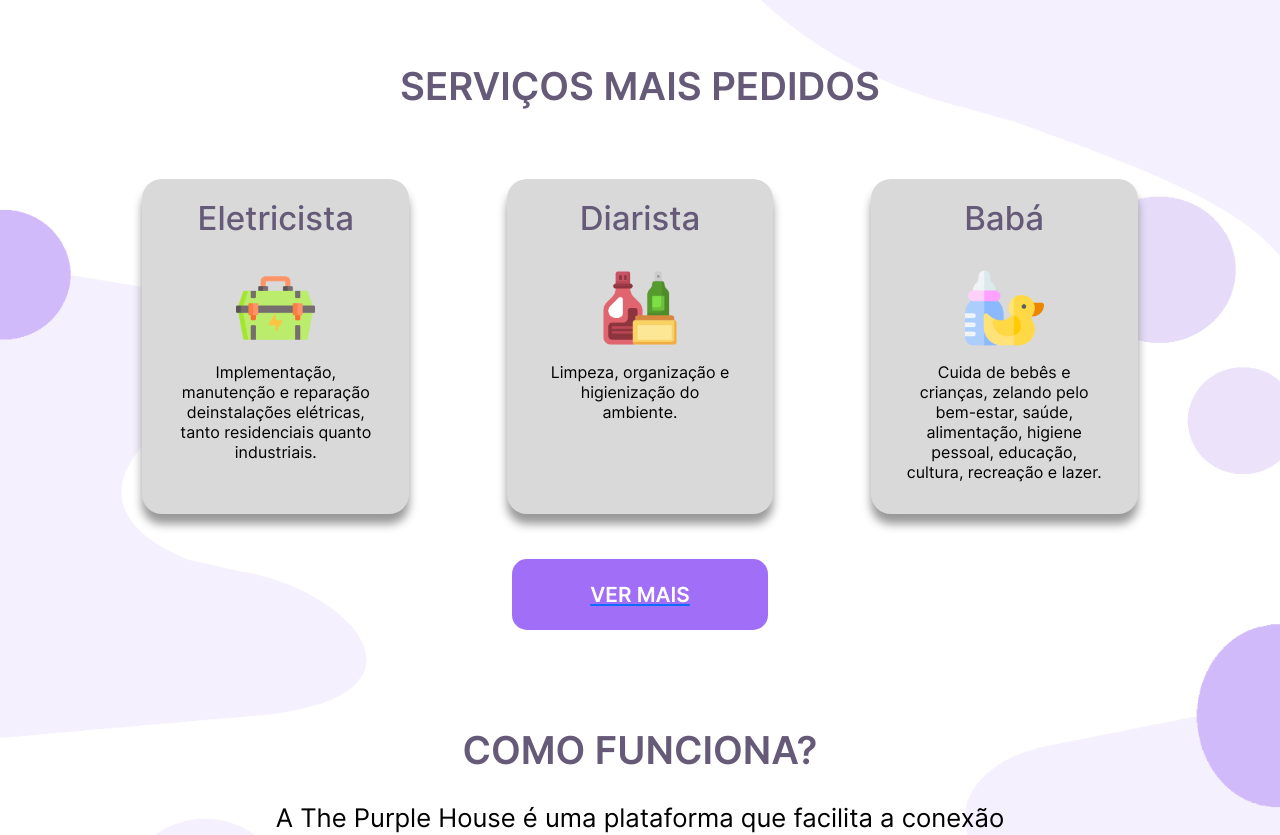
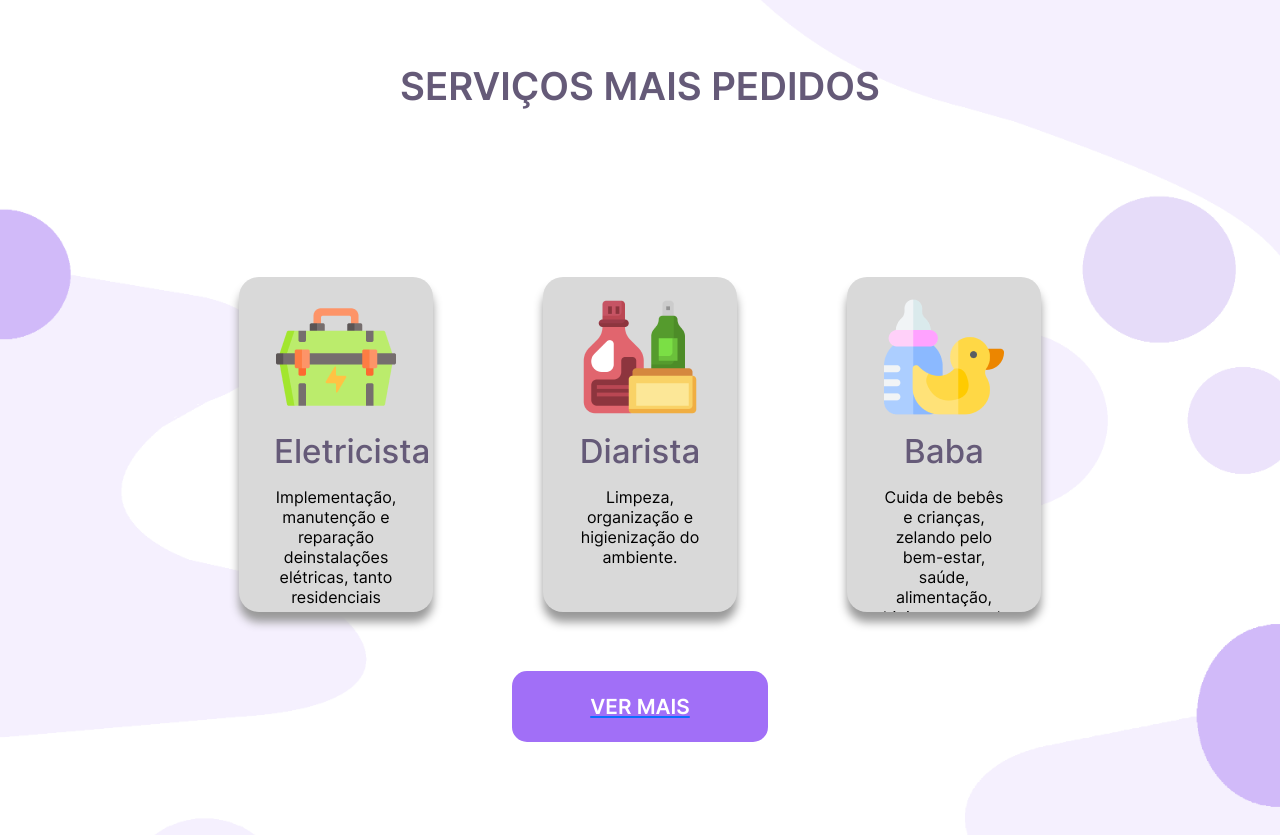
Before and after one commit to yasminwtr/ThePurpleHouse, a React (Create React App) app: page / in a window 1280 px wide. Shown: the part 740-1575 px from the top of the page. Built offline with nearby package versions, Linux system fonts and the light colour scheme.

Commit message:
animação na pag home

```diff
--- /dev/null
+++ b/jsconfig.json
@@ -0,0 +1,6 @@
+{
+    "compilerOptions": {
+        "baseUrl": "src"
+    },
+    "include": ["src"]
+}
--- a/package.json
+++ b/package.json
@@ -15,10 +15,12 @@
     "axios": "^0.27.2",
     "bootstrap": "^5.2.0",
     "formik": "^2.2.9",
+    "framer-motion": "^6.5.1",
     "react": "^18.2.0",
     "react-bootstrap": "^2.5.0",
     "react-dom": "^18.2.0",
     "react-icons": "^4.4.0",
+    "react-intersection-observer": "^8.34.0",
     "react-router-dom": "^6.3.0",
     "react-scripts": "5.0.1",
     "react-spring": "^9.5.2",
--- a/src/components/Pages/Home/index.js
+++ b/src/components/Pages/Home/index.jsx
@@ -1,4 +1,5 @@
 import React from "react";
+import styled from "styled-components";
 
 import landing from '../../assets/img/landing.png'
 import eletricista from '../../assets/img/eletricistaicon.png'
@@ -10,8 +11,33 @@ import negocie from '../../assets/img/chat.png'
 import avaliacao from '../../assets/img/avaliacao.png'
 import { Link } from "react-router-dom";
 
+import { motion } from "framer-motion";
+import { servicesAnimations } from "../../animation";
+import { useScroll } from "./useScroll";
+
 import './styles.css'
-const Home = () => {
+
+function Home ()  {
+  const [element, controls] = useScroll();
+
+  const data = [
+    {
+      type: "Eletricista",
+      text: "Implementação, manutenção e reparação deinstalações elétricas, tanto residenciais quanto industriais.",
+      image: eletricista,
+    },
+    {
+      type: "Diarista",
+      text: "Limpeza, organização e higienização do ambiente. ",
+      image: diarista,
+    },
+    {
+      type: "Baba",
+      text: "Cuida de bebês e crianças, zelando pelo bem-estar, saúde, alimentação, higiene pessoal, educação, cultura, recreação e lazer. ",
+      image: baba,
+    },
+  ];
+
   return (
     <body className="bodyHome">
       <section className="container-Home">
@@ -34,49 +60,49 @@ const Home = () => {
           </div>
         </section>
 
-        <div className="serviceHome">
+        <section id="services" ref={element} >
+        <div className="services">
+        {data.map(({type,text,image},index) => {
+            return (
+              <motion.div className="servicoscards"
+              variants={servicesAnimations}
+              animate={controls}
+              transition={{
+                delay: 0.03,
+                type: "spring",
+                duration: 0.7,
+              }}
+              >
+                  <div className="services__service__image">
+                    <img src={image} alt="Service"  />
+                  </div>
+                  <div className="services__service__title">
+                    <h2 className="h5HomeCard">{type}</h2>
+                  </div>
+                  <div className="pra">
+                  <p >{text}</p>
+                  </div>
 
-          <div className="servicoscards">
-            <div className="boxHome">
-              <div className="cardS">
-                <h5 className="h5HomeCard">Eletricista</h5>
-                <img src={eletricista} alt='eletricista-icon' className="imgEletricista" />
-                <div className="pra">
-                  <p>Implementação, manutenção e reparação deinstalações elétricas, tanto residenciais quanto industriais.</p>
-                </div>
-              </div>
+              </motion.div>
+            )
+          })}
+    </div>
+    </section>
 
-            </div>
-          </div>
 
-          <div className="servicoscards">
-            <div className="boxHome">
-              <div className="cardS">
-                <h5 className="h5HomeCard">Diarista</h5>
-                <img src={diarista} alt='diarista-icon' className="imgEletricista" />
-                <div className="pra">
-                  <p>Limpeza, organização e higienização do ambiente. </p>
-                </div>
-              </div>
-
-            </div>
-          </div>
-          <div className="servicoscards">
-            <div className="boxHome">
-              <div className="cardS">
-                <h5 className="h5HomeCard">Babá</h5>
-                <img src={baba} alt='baba-icon' className="imgEletricista" />
-                <div className="pra">
-                  <p>Cuida de bebês e crianças, zelando pelo bem-estar, saúde, alimentação, higiene pessoal, educação, cultura, recreação e lazer. </p>
-                </div>
-              </div>
-
-            </div>
-          </div>
-        </div>
-        <section className="ContainerButtonHomeS">
+        <section className="ContainerButtonHomeS" id="services" ref={element}>
           {/* <button className="seeMoreButton"></button> */}
-          <div> <a  href="/Categories" className="buttonHome2-a"><Link to='/Categories'  className="buttonHome2-a">VER MAIS</Link></a></div>
+          <motion.div
+           variants={servicesAnimations}
+           animate={controls}
+           transition={{
+             delay: 0.3,
+             type: "tween",
+             duration: 0.5,
+           }}
+          >
+            <a  href="/Categories" className="buttonHome2-a"><Link to='/Categories'  className="buttonHome2-a">VER MAIS</Link></a>
+          </motion.div>
         </section>
       </section>
 
--- a/src/components/Pages/Home/styles.css
+++ b/src/components/Pages/Home/styles.css
@@ -98,7 +98,6 @@ color: #000;
   text-align: center;
   }
 .servicoscards{
-  width: 23%;
   height: 335px;
   padding: 20px 35px;
   background: #D9D9D9;
@@ -121,6 +120,7 @@ color: #000;
   color: #655A78;
   font-size: 33px;
   font-family: 'Inter-Medium';
+  margin-top: 15px;
   margin-bottom: 15px;
 }
 .pra p{
@@ -141,6 +141,7 @@ color: #000;
   width: 100%;
   height: 10vh;
   margin: auto;
+  margin-top: 3.4%;
   margin-bottom: 7.4%;
 }
 
@@ -357,3 +358,13 @@ a{
 }
 
 }
+
+.services{
+  display: grid;
+  grid-template-columns: repeat(3, 1fr);
+  align-items: center;
+  height: 100%;
+  margin: 0 14rem;
+  margin-top: 10rem;
+  gap: 5rem;
+}
--- /dev/null
+++ b/src/components/Pages/Home/useScroll.js
@@ -0,0 +1,14 @@
+import {useInView} from "react-intersection-observer"
+import { useAnimation} from 'framer-motion'
+
+export const useScroll = (thresh = 0.1) => {
+    const controls = useAnimation();
+    const [element, view] = useInView({ threshold: thresh });
+
+    if (view) {
+        controls.start("show");
+    } else {
+        controls.start("hidden");
+    }
+    return [element, controls];
+}
--- a/src/components/Pages/Profile/Modal/DeleteAccount.js
+++ b/src/components/Pages/Profile/Modal/DeleteAccount.js
@@ -8,10 +8,12 @@ import AuthContext from '../../../contexts/auth'
 import Snackbar from '@mui/material/Snackbar';
 import MuiAlert from '@mui/material/Alert';
 import DeleteAccountIcon from '@mui/icons-material/DeleteForeverRounded'
+import { useNavigate } from "react-router-dom";
 
 const DeleteAccount = (props) => {
     const [show, setShow] = useState(false);
     const [showError, setShowError] = useState(false);
+    const navigate = useNavigate()
 
     const [showSuccess, setShowSuccess] = useState(false);
 
@@ -50,6 +52,7 @@ const DeleteAccount = (props) => {
       if (password === user.pass) {
         deleteUser(user.idperson)
         signOut()
+        navigate("/", { replace: true })
         // setShowSuccess(true)
         // setShow(false)
         //console.log(user, 'aaaaa');
--- /dev/null
+++ b/src/components/animation.js
@@ -0,0 +1,64 @@
+export const homeAnimation = {
+    hidden: { x: -400, opacity: 0 },
+    show: { x: 0, opacity: 1 },
+};
+
+export const homeInfoAnimation = {
+    hidden: { x: 100, opacity: 0 },
+    show: { x: 0, opacity: 1 },
+};
+
+export const navAnimation = {
+    hidden: { y: -20, opacity: 0 },
+    show: { y: 1, opacity: 1 },
+}
+
+export const servicesAnimations = {
+    hidden: { y: 200, opacity: 0 },
+    show: { y: 0, opacity: 1 },
+};
+
+export const portfolioAnimations = {
+    hidden: { scale: 0, opacity: 0 },
+    show: { scale: 1, opacity: 1 },
+};
+
+export const milestonesAnimations = {
+    hidden: { scale: 0, opacity: 0 },
+    show: { scale: 1, opacity: 1 },
+};
+
+export const blogsAnimation = {
+    hidden: { y: 200, opacity: 0 },
+    show: { y: 0, opacity: 1 },
+};
+
+export const videoAnimations = {
+    hidden: { scale: 0, opacity: 0 },
+    show: { scale: 1, opacity: 1 },
+};
+
+export const pricingAnimation = {
+    hidden: { y: 200, opacity: 0 },
+    show: { y: 0, opacity: 1 },
+};
+
+export const testimonialsAnimations = {
+    hidden: { scale: 0, opacity: 0 },
+    show: { scale: 1, opacity: 1 },
+};
+
+export const skillsBarAnimation = {
+    hidden: { y: 0, opacity: 0 },
+    show: { y: 1, opacity: 1 },
+};
+
+export const contactAnimation = {
+    hidden: { y: 200, opacity: 0 },
+    show: { y: 0, opacity: 1 },
+};
+
+export const footerTextAnimation = {
+    hidden: { x: -200, opacity: 0 },
+    show: { x: 1, opacity: 1 },
+};
```
Also changed, not shown: 1 other file (tests, documents, lock files or other folders).
